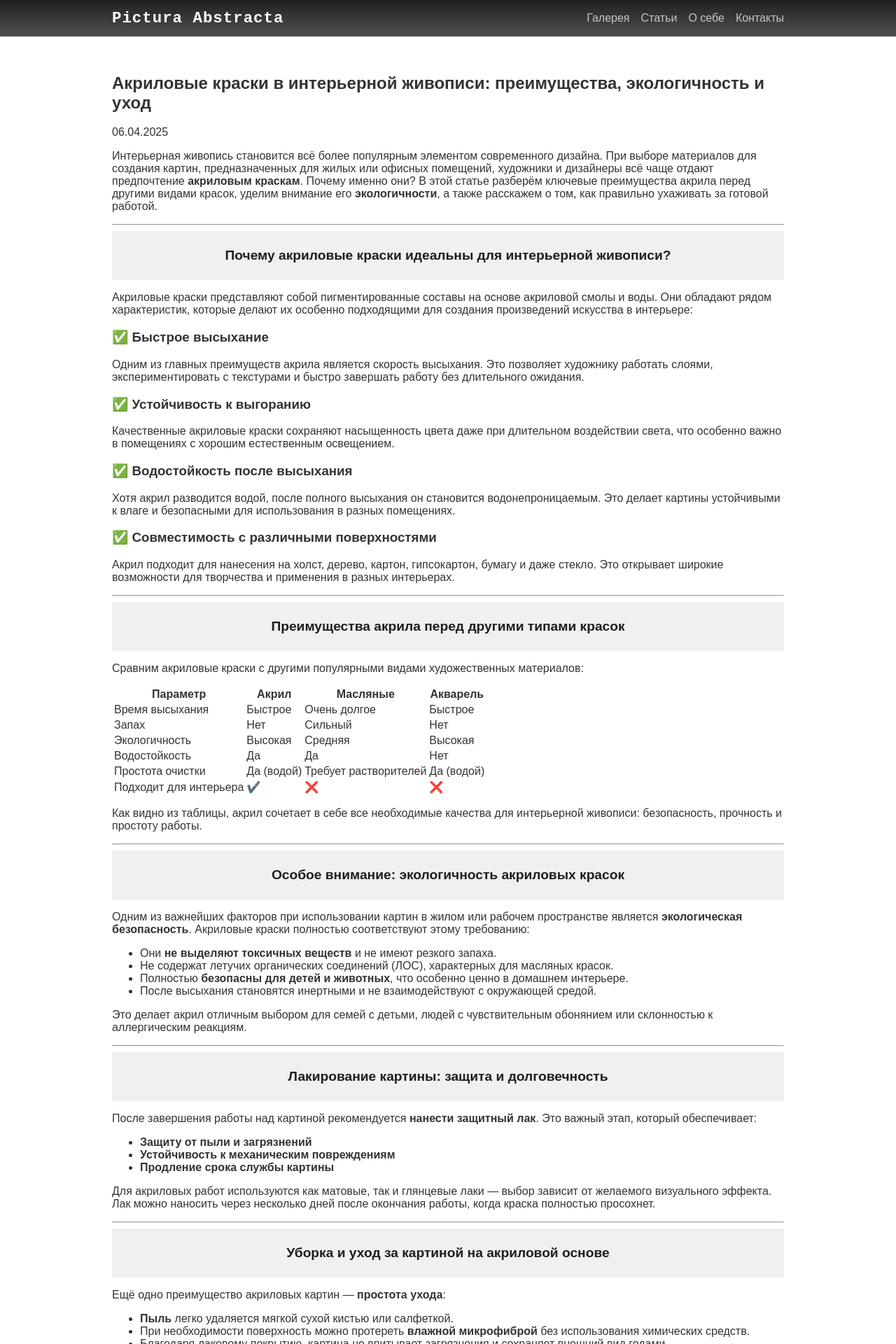
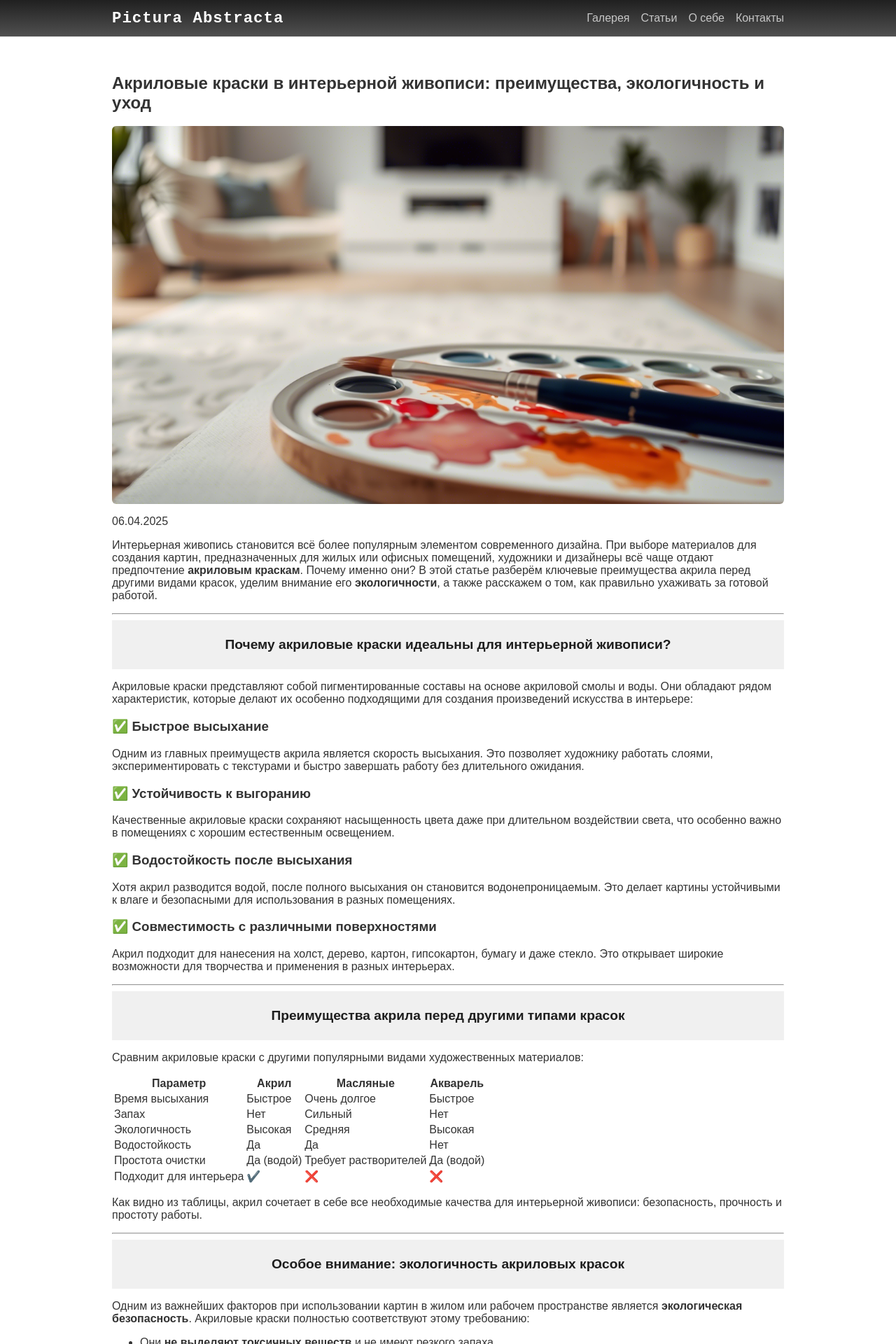
Before and after one commit to PicAbsArt/picabsart.github.io, a Jekyll site: the page built from _articles/acryle.md, in a window 1280 px wide. Shown: the top 1920 px of the page at 70% size. Built offline with Jekyll 4.4.1, drawn with Linux system fonts in a browser that asks for light colours; some web fonts are replaced.

Commit message:
Update article.html

```diff
--- a/_layouts/article.html
+++ b/_layouts/article.html
@@ -5,6 +5,7 @@ layout: default
 <article class="article-page">
   <header class="article-header">
     <h1>{{ page.title }}</h1>
+    <img src="{{ page.image }}" alt="{{ page.title }}">
     <p class="article-meta">{{ page.date | date: "%d.%m.%Y" }}</p>
   </header>
 
```
